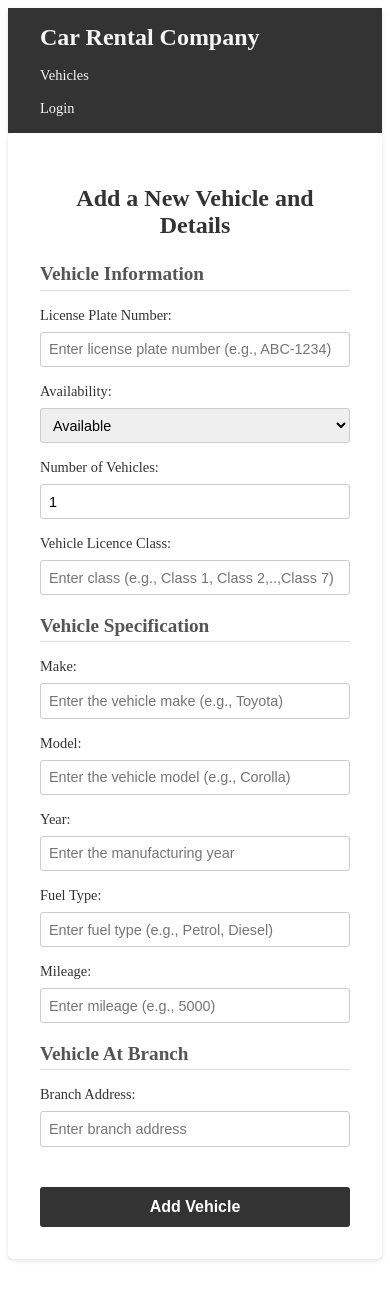
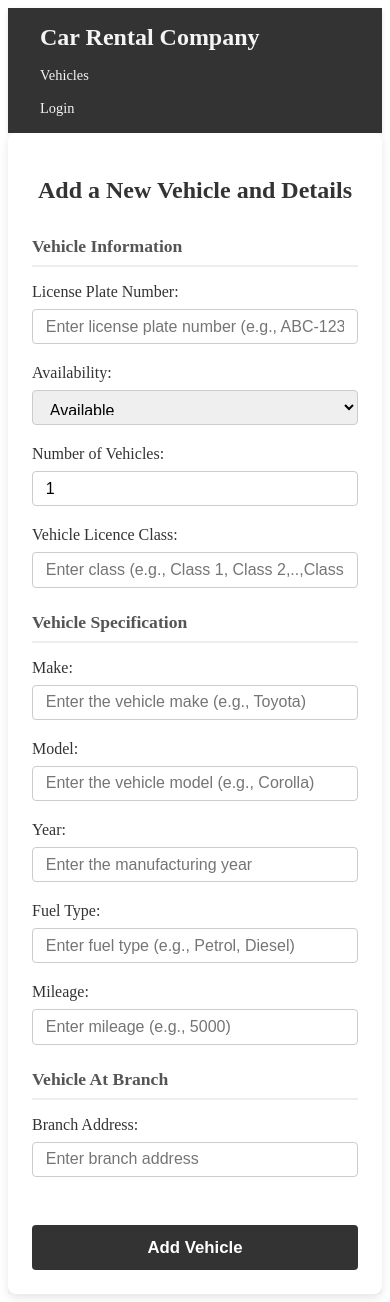
Before and after one commit to Shenukp1/Project, a React (Vite) app in the folder client/: page /addVehicle in a window 390 px wide. Before the commit the page ends 1267 px from the top, so only its background shows below. Built offline with nearby package versions, Linux system fonts and the light colour scheme.

Commit message:
edit css fixed

```diff
--- a/client/src/components/VehicleCard.jsx
+++ b/client/src/components/VehicleCard.jsx
@@ -8,7 +8,8 @@ const VehicleCard = ({entry, index}) => {
     const { vehicle, specification, branch } = entry;
 
     return (
-    <div key={index} className="vehicle-card">
+
+        <div className="vehicle-card-container" key={index}>
             <h2>Vehicle {index + 1}</h2>
             <div className="vehicle-section">
                 <h3>Vehicle Information</h3>
@@ -35,11 +36,14 @@ const VehicleCard = ({entry, index}) => {
             <p><strong>Address:</strong> {branch.address}</p>
             </div>
         )}
+
             <div className="vehicle-action">
                 <button><Link to={`/vehicle/${vehicle._id}`}>Edit</Link></button>
                 <button>Delete</button>
             </div>
+
         </div>
+
     );
 }
 
--- a/client/src/components/VehicleEdit.jsx
+++ b/client/src/components/VehicleEdit.jsx
@@ -1,6 +1,6 @@
 import React from 'react'
 import { useState, useContext, useEffect } from 'react';
-import '../css/AddVehicle.css';
+import '../css/VehicleEdit.css';
 import axios from 'axios';
 import { useParams } from 'react-router-dom';
 import {useNavigate} from 'react-router-dom'
--- a/client/src/css/VehicleCard.css
+++ b/client/src/css/VehicleCard.css
@@ -1,49 +1,110 @@
-.vehicle-card {
-  background: #fff;
-  border: 1px solid #ddd;
-  border-radius: 5px;
-  margin-bottom: 1.5rem;
-  padding: 1.5rem;
-  box-shadow: 0 2px 5px rgba(0, 0, 0, 0.1);
-  max-width: 800px;
-  transition: transform 0.3s ease, box-shadow 0.3s ease;
+.vehicle-card-page {
+  display: flex;
+  justify-content: center;
+  flex-wrap: wrap;
+  align-items: flex-start;
+  min-height: 100vh;
+  background: #f9f9f9;
+  gap: 2rem; /* Add spacing between cards */
+  padding: 2rem;
 }
 
-.vehicle-card:hover {
-  transform: translateY(-5px);
-  box-shadow: 0 4px 10px rgba(0, 0, 0, 0.2);
+.vehicle-card-container {
+  background: #fff;
+  border-radius: 5px;
+  padding: 2rem;
+  width: 400px; /* Consistent card width */
+  height: 500px; /* Uniform card height */
+  box-shadow: 0 2px 5px rgba(0, 0, 0, 0.1);
+  text-align: left;
+  display: flex;
+  flex-direction: column;
+  justify-content: space-between; /* Space sections evenly */
+  overflow: hidden; /* Prevent overflow issues */
+  transition: transform 0.3s ease, box-shadow 0.3s ease; /* Smooth hover effect */
+  position: relative;
 }
 
-.vehicle-card h2 {
+.vehicle-card-container:hover {
+  transform: translateY(-5px); /* Slight lift on hover */
+  box-shadow: 0 4px 10px rgba(0, 0, 0, 0.15); /* Enhanced shadow */
+}
+
+.vehicle-card-container h2 {
+  margin-bottom: 1rem;
   font-size: 1.5rem;
-  color: #555;
-  margin-bottom: 1rem;
-  border-bottom: 1px solid #ddd;
-  padding-bottom: 0.5rem;
+  font-weight: bold;
+  color: #333;
+  text-align: center;
 }
 
 .vehicle-section {
   margin-top: 1rem;
+  flex: 1; /* Allow sections to adjust height */
+  overflow-y: auto; /* Scroll content if it overflows */
+  border-top: 1px solid #ddd;
+  padding-top: 1rem;
 }
 
 .vehicle-section h3 {
   font-size: 1.2rem;
-  color: #333;
+  color: #555;
+  font-weight: bold;
   margin-bottom: 0.5rem;
-  border-bottom: 1px solid #ddd;
-  padding-bottom: 0.3rem;
 }
 
 .vehicle-section p {
-  margin: 0.5rem 0;
-  line-height: 1.6;
+  margin-bottom: 0.5rem;
+  font-size: 0.9rem;
+  color: #333;
+  line-height: 1.4;
+}
+
+.vehicle-section p strong {
+  font-weight: bold;
   color: #555;
 }
 
-.vehicle-section p strong {
-  color: #333;
+.vehicle-action {
+  margin-top: 1rem;
+  display: flex;
+  justify-content: space-between;
 }
 
-.vehicle-section:not(:last-child) {
-  margin-bottom: 1rem;
+.vehicle-action button {
+  padding: 0.7rem 1rem;
+  font-size: 0.9rem;
+  font-weight: 600;
+  color: #fff;
+  background: #333;
+  border: none;
+  border-radius: 3px;
+  cursor: pointer;
+  transition: background-color 0.3s ease;
 }
+
+.vehicle-action button:hover {
+  background: #555;
+}
+
+.vehicle-action a {
+  color: inherit;
+  text-decoration: none;
+}
+
+/* Responsive adjustments */
+@media (max-width: 768px) {
+  .vehicle-card-container {
+      width: 90%;
+      height: auto; /* Allow flexible height for smaller screens */
+  }
+
+  .vehicle-action {
+      flex-direction: column;
+      gap: 1rem;
+  }
+
+  .vehicle-action button {
+      width: 100%;
+  }
+}
--- /dev/null
+++ b/client/src/css/VehicleEdit.css
@@ -0,0 +1,112 @@
+/* VehicleEdit.css */
+
+.add-vehicle-page {
+    display: flex;
+    justify-content: center;
+    align-items: center;
+    min-height: 100vh;
+    background: #f9f9f9;
+}
+
+.add-vehicle-container {
+    background: #fff;
+    border-radius: 8px;
+    padding: 2.5rem;
+    width: 500px;
+    max-width: 90%;
+    box-shadow: 0 4px 10px rgba(0, 0, 0, 0.1);
+    text-align: center;
+}
+
+.add-vehicle-container h2 {
+    margin-bottom: 2rem;
+    font-size: 1.75rem;
+    font-weight: bold;
+    color: #333;
+}
+
+.add-vehicle-container h3 {
+    text-align: left;
+    margin: 1.5rem 0 1rem 0;
+    font-size: 1.3rem;
+    font-weight: bold;
+    color: #555;
+    border-bottom: 2px solid #eee;
+    padding-bottom: 0.5rem;
+}
+
+.form-group {
+    margin-bottom: 1.25rem;
+    text-align: left;
+}
+
+.form-group label {
+    display: block;
+    font-size: 1rem;
+    margin-bottom: 0.5rem;
+    color: #333;
+}
+
+.form-group input,
+.form-group select {
+    display: block;
+    width: 100%;
+    padding: 0.6rem 0.8rem;
+    font-size: 1rem;
+    border: 1px solid #ccc;
+    border-radius: 4px;
+    box-sizing: border-box;
+    transition: border-color 0.3s ease;
+}
+
+.form-group input:focus,
+.form-group select:focus {
+    border-color: #007BFF;
+    outline: none;
+}
+
+.message {
+    margin-bottom: 1.5rem;
+    font-size: 0.95rem;
+    color: #007BFF;
+}
+
+.btn-submit {
+    margin-top: 1.75rem;
+    width: 100%;
+    padding: 0.8rem;
+    font-size: 1.05rem;
+    font-weight: 600;
+    color: #fff;
+    background: #333;
+    border: none;
+    border-radius: 4px;
+    cursor: pointer;
+    transition: background-color 0.3s ease, transform 0.2s ease;
+}
+
+.btn-submit:hover {
+    background: #555;
+    transform: translateY(-2px);
+}
+
+.btn-submit:active {
+    background: #444;
+    transform: translateY(0);
+}
+
+/* Responsive Design */
+@media (max-width: 600px) {
+    .add-vehicle-container {
+        padding: 1.5rem;
+        width: 100%;
+    }
+
+    .add-vehicle-container h2 {
+        font-size: 1.5rem;
+    }
+
+    .add-vehicle-container h3 {
+        font-size: 1.1rem;
+    }
+}
```
Lines whose indentation alone changed are shown as unchanged.
